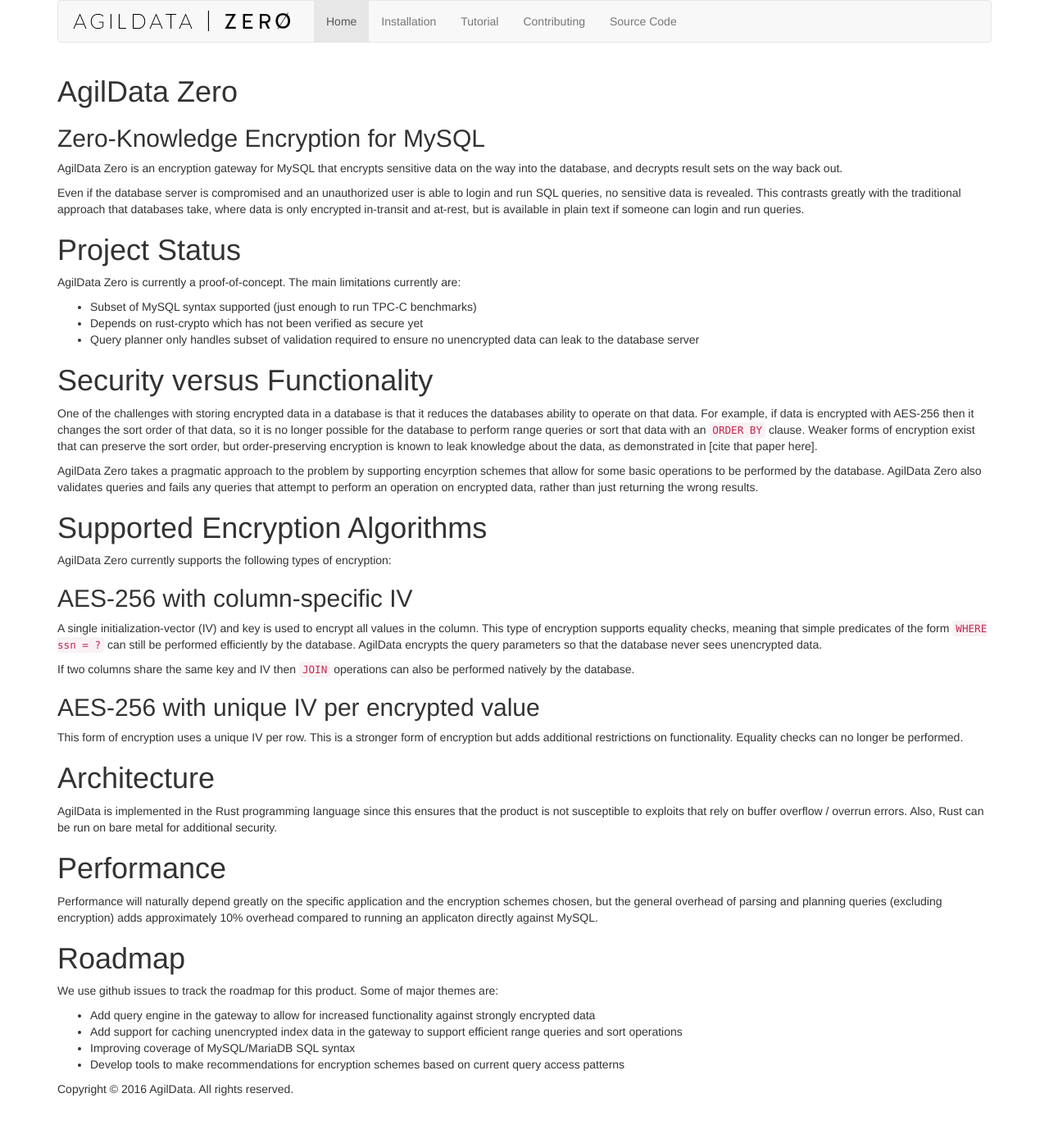
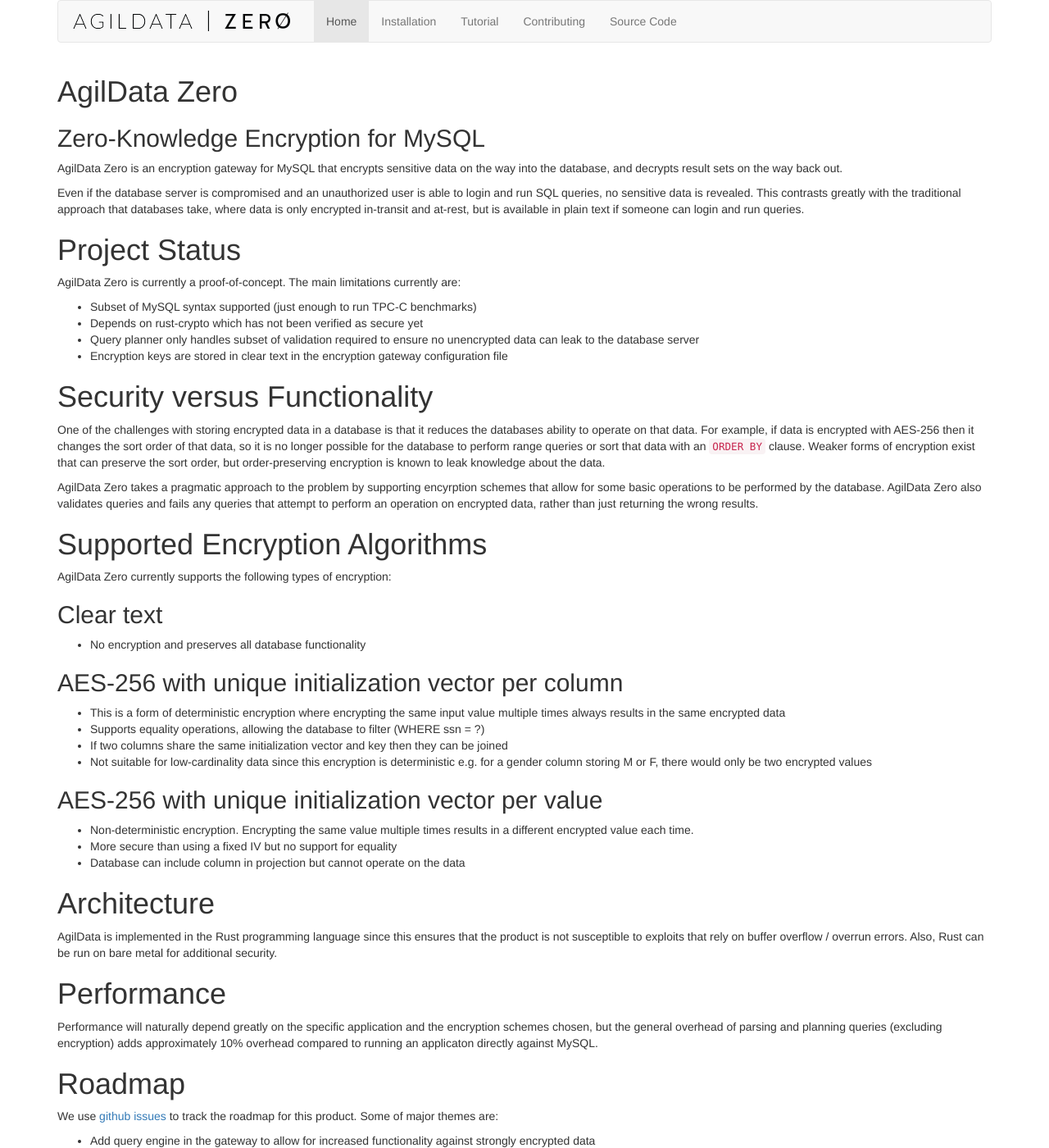
Before and after one commit to placrosse/agildata-zero, a Jekyll site: the page built from index.md, in a window 1280 px wide and 1400 px high. Shown: the whole window at 82% size. Built offline with Jekyll 4.4.1, drawn with Linux system fonts in a browser that asks for light colours; some of the changed text lies outside the part shown.

Commit message:
update docs

```diff
--- a/index.md
+++ b/index.md
@@ -19,10 +19,12 @@
 - Subset of MySQL syntax supported (just enough to run TPC-C benchmarks)
 - Depends on rust-crypto which has not been verified as secure yet
 - Query planner only handles subset of validation required to ensure no unencrypted data can leak to the database server
+- Encryption keys are stored in clear text in the encryption gateway configuration file
+
 
 # Security versus Functionality
 
-One of the challenges with storing encrypted data in a database is that it reduces the databases ability to operate on that data. For example, if data is encrypted with AES-256 then it changes the sort order of that data, so it is no longer possible for the database to perform range queries or sort that data with an `ORDER BY` clause. Weaker forms of encryption exist that can preserve the sort order, but order-preserving encryption is known to leak knowledge about the data, as demonstrated in [cite that paper here].
+One of the challenges with storing encrypted data in a database is that it reduces the databases ability to operate on that data. For example, if data is encrypted with AES-256 then it changes the sort order of that data, so it is no longer possible for the database to perform range queries or sort that data with an `ORDER BY` clause. Weaker forms of encryption exist that can preserve the sort order, but order-preserving encryption is known to leak knowledge about the data.
 
 AgilData Zero takes a pragmatic approach to the problem by supporting encyrption schemes that allow for some basic operations to be performed by the database. AgilData Zero also validates queries and fails any queries that attempt to perform an operation on encrypted data, rather than just returning the wrong results.
 
@@ -30,15 +32,22 @@
 
 AgilData Zero currently supports the following types of encryption:
 
-## AES-256 with column-specific IV
+## Clear text
 
-A single initialization-vector (IV) and key is used to encrypt all values in the column. This type of encryption supports equality checks, meaning that simple predicates of the form `WHERE ssn = ?` can still be performed efficiently by the database. AgilData encrypts the query parameters so that the database never sees unencrypted data.
+- No encryption and preserves all database functionality
 
-If two columns share the same key and IV then `JOIN` operations can also be performed natively by the database.
+## AES-256 with unique initialization vector per column
 
-## AES-256 with unique IV per encrypted value
+- This is a form of deterministic encryption where encrypting the same input value multiple times always results in the same encrypted data
+- Supports equality operations, allowing the database to filter (WHERE ssn = ?)
+- If two columns share the same initialization vector and key then they can be joined
+- Not suitable for low-cardinality data since this encryption is deterministic e.g. for a gender column storing M or F,  there would only be two encrypted values
 
-This form of encryption uses a unique IV per row. This is a stronger form of encryption but adds additional restrictions on functionality. Equality checks can no longer be performed.
+## AES-256 with unique initialization vector per value
+
+- Non-deterministic encryption. Encrypting the same value multiple times results in a different encrypted value each time.
+- More secure than using a fixed IV but no support for equality
+- Database can include column in projection but cannot operate on the data
 
 # Architecture
 
@@ -50,9 +59,9 @@
 
 # Roadmap
 
-We use github issues to track the roadmap for this product. Some of major themes are:
+We use [github issues](https://github.com/AgilData/agildata-zero/issues) to track the roadmap for this product. Some of major themes are:
 
 - Add query engine in the gateway to allow for increased functionality against strongly encrypted data
 - Add support for caching unencrypted index data in the gateway to support efficient range queries and sort operations
-- Improving coverage of MySQL/MariaDB SQL syntax
+- Improving coverage of MySQLSQL syntax
 - Develop tools to make recommendations for encryption schemes based on current query access patterns
```
